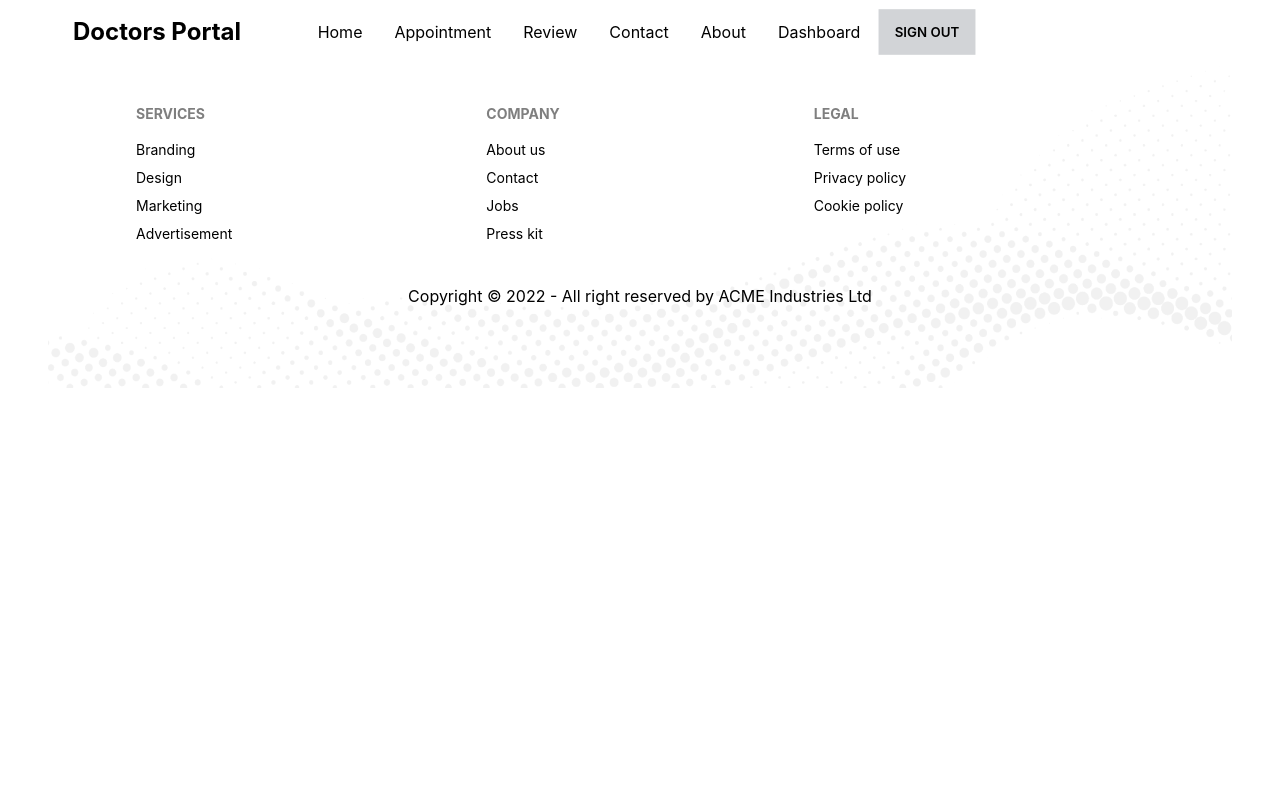
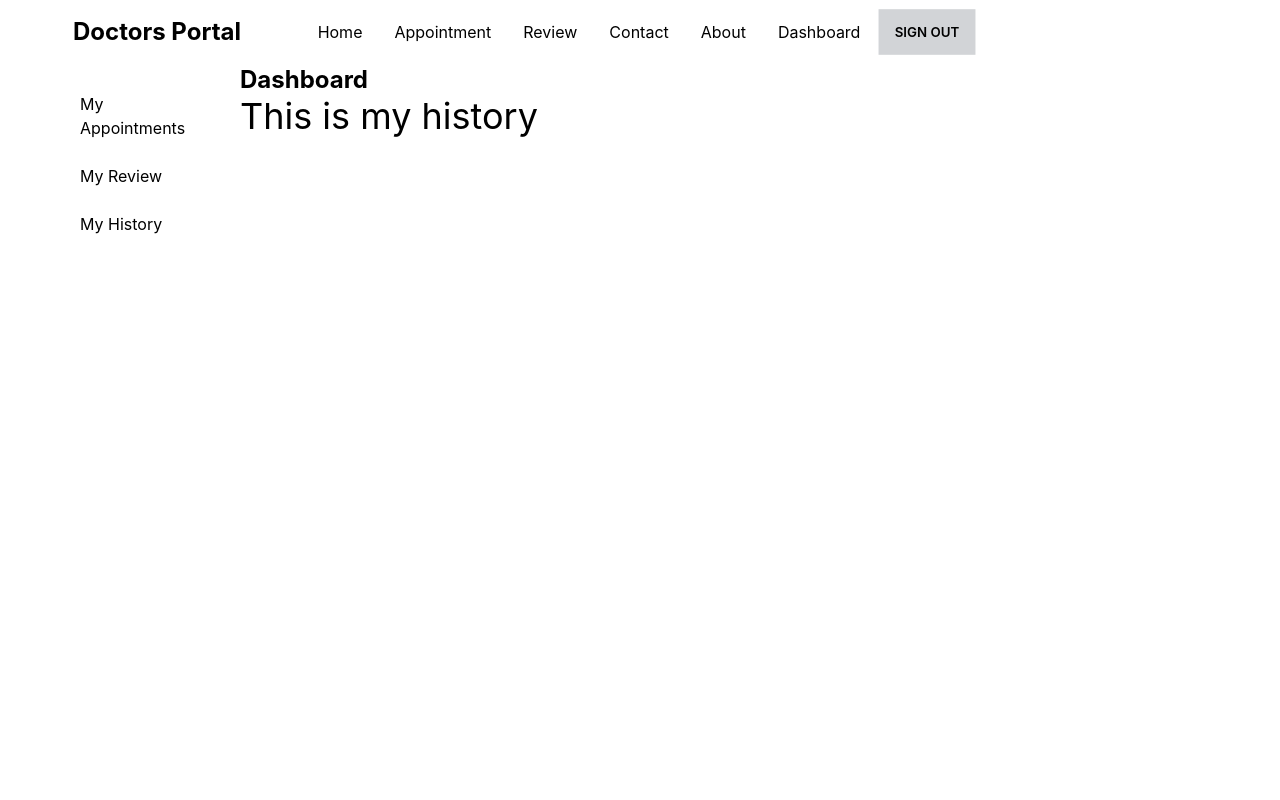
Before and after one commit to nuray-alam/doctors-portal-client-practice, a React (Create React App) app: page /dashboard/history in a window 1280 px wide. Shown: the top 800 px of the page. Built offline with nearby package versions, Linux system fonts and the light colour scheme; no server answers; sample sign-in values are in the browser's storage.

Commit message:
MyHistory page and route added

```diff
--- a/src/App.js
+++ b/src/App.js
@@ -13,6 +13,7 @@ import 'react-toastify/dist/ReactToastify.css';
 import MyAppointments from './Pages/Dashboard/MyAppointments';
 import MyReview from './Pages/Dashboard/MyReview';
 import Contact from './Pages/Contact/Contact';
+import MyHistory from './Pages/Dashboard/MyHistory';
 
 
 function App() {
@@ -27,6 +28,7 @@ function App() {
         <Route path='dashboard' element={<RequireAuth><Dashboard></Dashboard></RequireAuth>}>
           <Route index element={<MyAppointments></MyAppointments>}></Route>
           <Route path='review' element={<MyReview></MyReview>}></Route>
+          <Route path='history' element={<MyHistory></MyHistory>}></Route>
         </Route>
         <Route path="login" element={<Login></Login>}></Route>
         <Route path="signup" element={<SignUp></SignUp>}></Route>
--- a/src/Pages/Dashboard/Dashboard.js
+++ b/src/Pages/Dashboard/Dashboard.js
@@ -12,10 +12,11 @@ const Dashboard = () => {
             </div>
             <div className="drawer-side  text-black">
                 <label htmlFor="dashboard-sidebar" className="drawer-overlay"></label>
-                <ul className="menu p-4 w-80 bg-white  text-black">
+                <ul className="menu p-4 w-48 bg-white  text-black">
                     {/* <!-- Sidebar content here --> */}
-                    <li><Link to="/dashboard">Appointments</Link></li>
-                    <li><Link to="/dashboard/review">Review</Link></li>
+                    <li><Link to="/dashboard">My Appointments</Link></li>
+                    <li><Link to="/dashboard/review">My Review</Link></li>
+                    <li><Link to="/dashboard/history">My History</Link></li>
                 </ul>
 
             </div>
--- a/src/Pages/Dashboard/MyAppointments.js
+++ b/src/Pages/Dashboard/MyAppointments.js
@@ -33,8 +33,8 @@ const MyAppointments = () => {
                     <tbody>
                         {/* <!-- row 1 --> */}
                         {
-                            appointments.map(a => <tr>
-                                <th className='bg-white'>1</th>
+                            appointments.map((a,index) => <tr key={index}>
+                                <th className='bg-white'>{index + 1}</th>
                                 <td className='bg-white'>{a.patientName}</td>
                                 <td className='bg-white'>{a.date}</td>
                                 <td className='bg-white'>{a.slot}</td>
--- /dev/null
+++ b/src/Pages/Dashboard/MyHistory.js
@@ -0,0 +1,11 @@
+import React from 'react';
+
+const MyHistory = () => {
+    return (
+        <div>
+            <h1 className='text-4xl'>This is my history</h1>
+        </div>
+    );
+};
+
+export default MyHistory;
```
